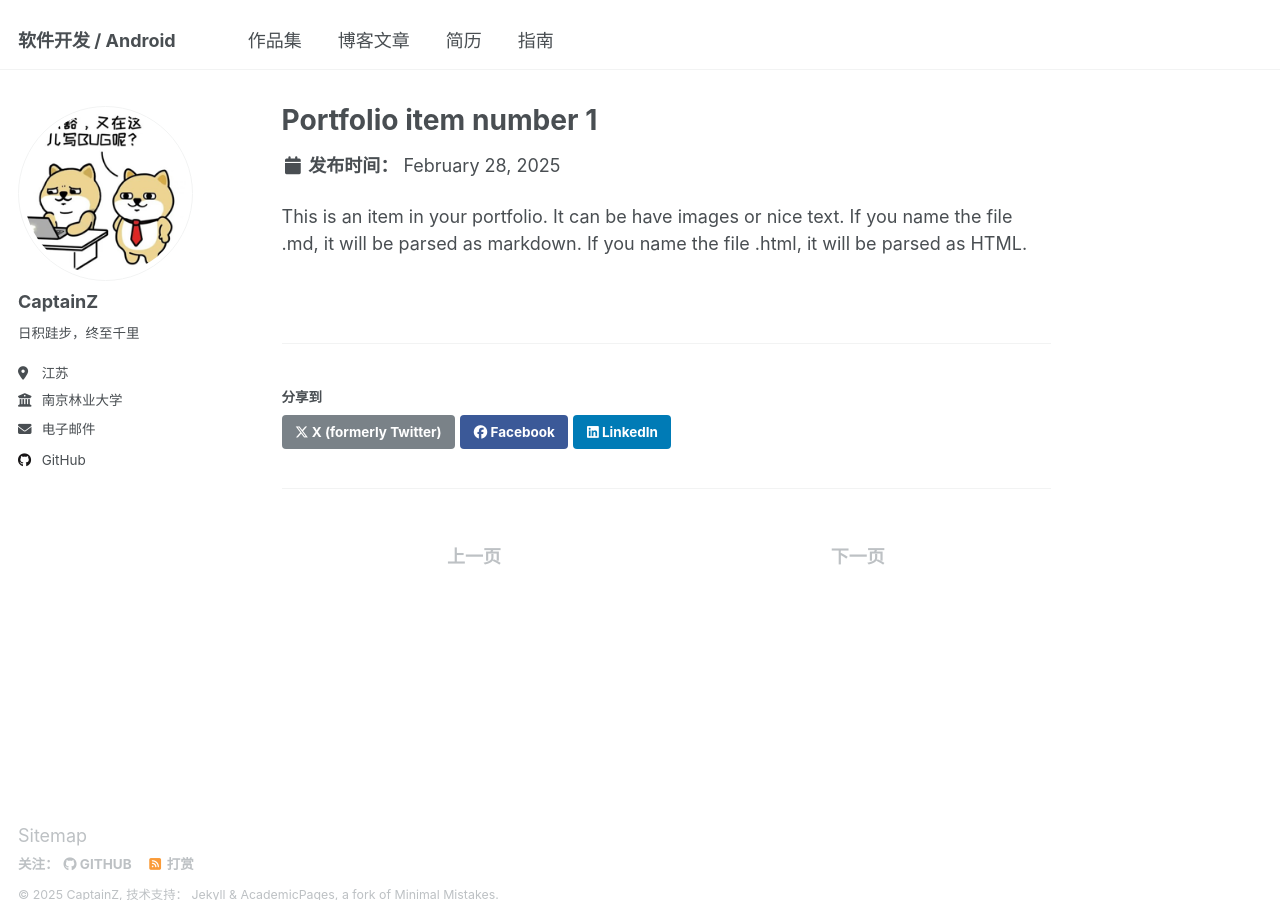
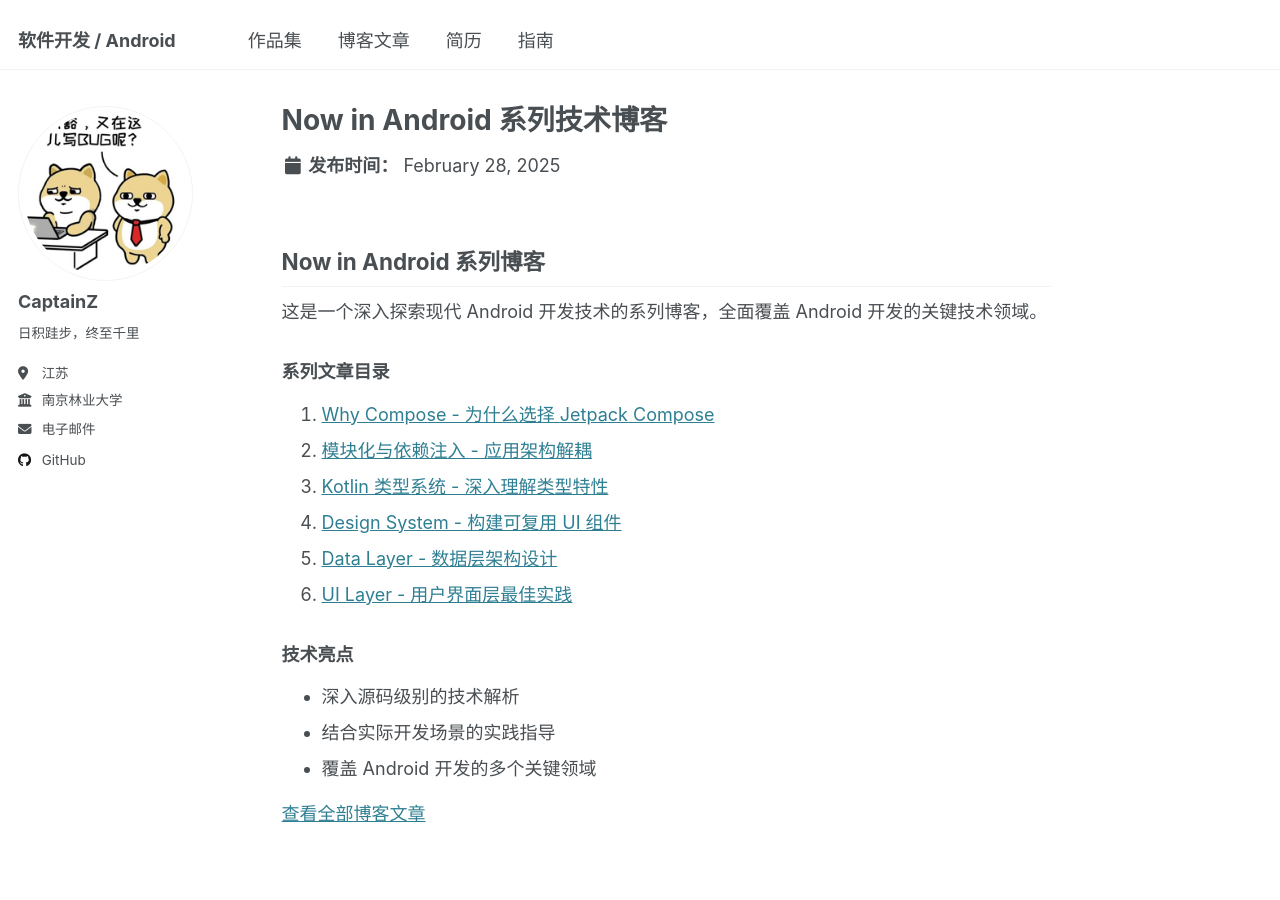
Before and after one commit to jelychow/jelychow.github.io, a Jekyll site: the page built from _portfolio/Now in Android.md, in a window 1280 px wide and 900 px high. Built offline with Jekyll 4.4.1, drawn with Linux system fonts in a browser that asks for light colours.

```diff
--- a/_portfolio/Now in Android.md
+++ b/_portfolio/Now in Android.md
@@ -1,7 +1,25 @@
 ---
-title: "Portfolio item number 1"
-excerpt: "Short description of portfolio item number 1<br/><img src='/images/500x300.png'>"
+title: "Now in Android 系列技术博客"
+excerpt: "深入解析现代 Android 开发技术栈，从 Jetpack Compose 到架构设计，全面覆盖 Android 开发最佳实践。"
 collection: portfolio
 ---
 
-This is an item in your portfolio. It can be have images or nice text. If you name the file .md, it will be parsed as markdown. If you name the file .html, it will be parsed as HTML.
+## Now in Android 系列博客
+
+这是一个深入探索现代 Android 开发技术的系列博客，全面覆盖 Android 开发的关键技术领域。
+
+### 系列文章目录
+
+1. [Why Compose - 为什么选择 Jetpack Compose](/2024-12-29/Now-In-Android-精讲-1-Why-Compose/)
+2. [模块化与依赖注入 - 应用架构解耦](/2025-01-08/Now-In-Android-精讲-2-模块化与依赖注入/)
+3. [Kotlin 类型系统 - 深入理解类型特性](/2025-01-13/Now-In-Android-精讲-3-眼花缭乱的-Kotlin-类型/)
+4. [Design System - 构建可复用 UI 组件](/2025-01-14/Now-In-Android-精讲-4-Design-system/)
+5. [Data Layer - 数据层架构设计](/2025-01-20/Now-In-Android-精讲-5-Data-Layer/)
+6. [UI Layer - 用户界面层最佳实践](/2025-01-31/Now-In-Android-精讲-6-UI-Layer/)
+
+### 技术亮点
+- 深入源码级别的技术解析
+- 结合实际开发场景的实践指导
+- 覆盖 Android 开发的多个关键领域
+
+[查看全部博客文章](/year-archive/)
```
Also changed, not shown: _pages/portfolio.html (+7 -4 lines).
